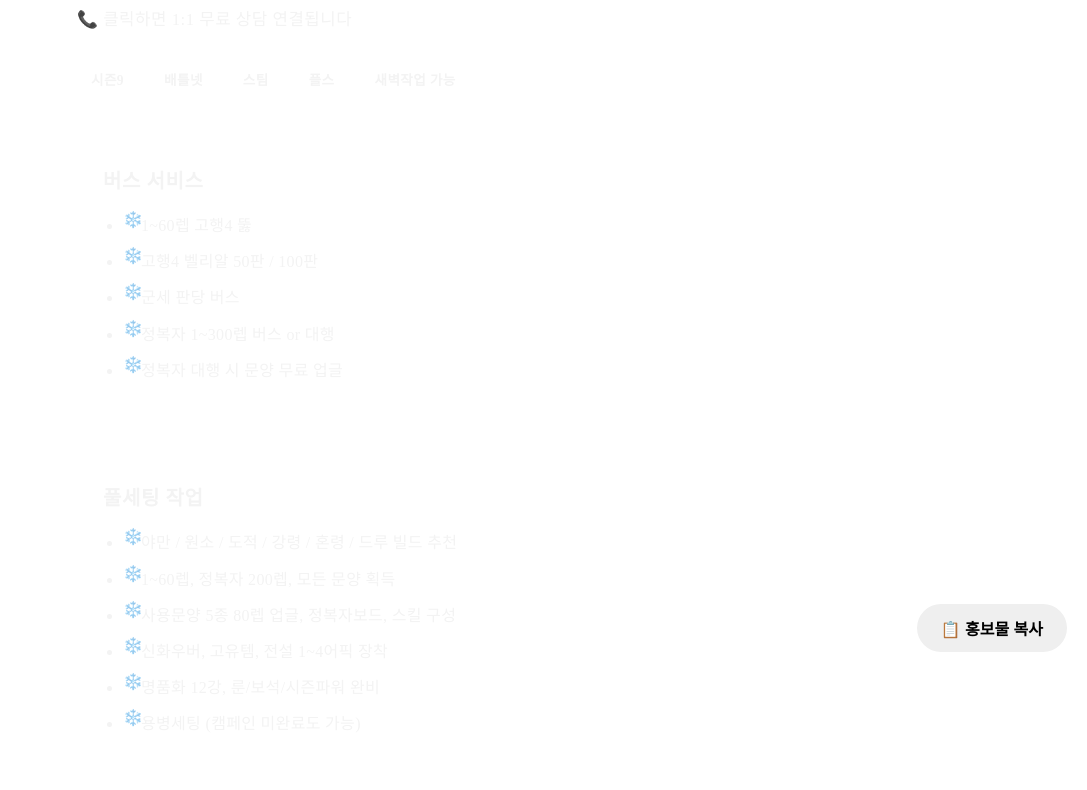
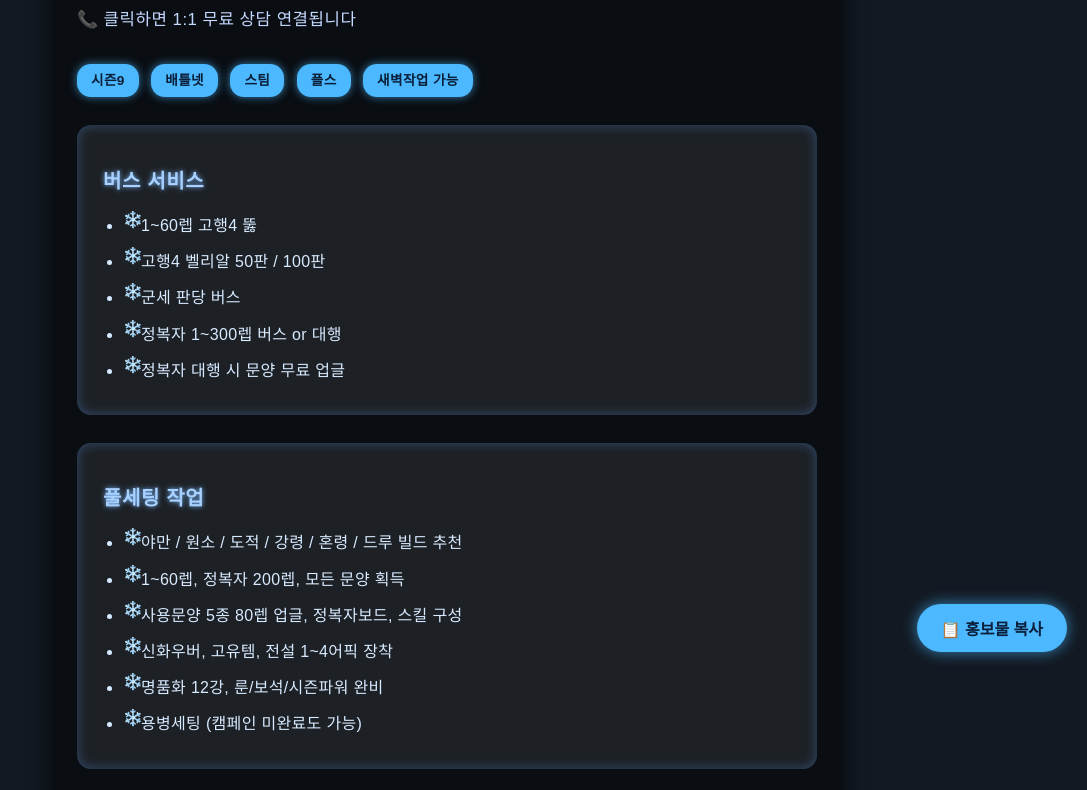
Before and after one commit to madebychangong/D4_, a plain HTML site: page index.html in a window 1280 px wide. Shown: the part 128-918 px from the top of the page, without its empty margins (193-1280 px from the left). Drawn offline with Linux system fonts and the light colour scheme.

Commit message:
Update index.html

```diff
--- a/index.html
+++ b/index.html
@@ -5,12 +5,13 @@
     <title>D4 대행 서비스</title>
     <meta name="viewport" content="width=device-width, initial-scale=1.0"/>
     <style>
-        /* 모든 폰트 임포트 제거 */
+        /* 외부 폰트 임포트는 제거된 상태로 유지합니다. */
 
         body {
             margin: 0;
-            /* background-color: #121922; */ /* 배경색 제거 */
-            color: #f3f3f3; /* 기본 텍스트 색상만 유지 */
+            font-family: 'Malgun Gothic', 'Apple SD Gothic Neo', sans-serif; /* 시스템 기본 한글 폰트로 대체 */
+            background-color: #121922; /* 배경색 다시 적용 */
+            color: #f3f3f3; /* 텍스트 색상 다시 적용 */
             line-height: 1.7;
             padding: 40px 16px;
             padding-bottom: 80px; /* 버튼 공간 확보 */
@@ -25,10 +26,10 @@
         .container {
             max-width: 740px;
             margin: 0 auto;
-            /* background-color: rgba(0, 0, 0, 0.45); */ /* 배경색 제거 */
+            background-color: rgba(0, 0, 0, 0.45); /* 배경색 다시 적용 */
             padding: 30px 25px;
             border-radius: 16px;
-            /* box-shadow: 0 0 25px rgba(0, 0, 0, 0.7); */ /* 그림자 제거 */
+            box-shadow: 0 0 25px rgba(0, 0, 0, 0.7); /* 그림자 다시 적용 */
             user-select: text;
         }
 
@@ -37,12 +38,12 @@
             font-weight: 700;
             margin-bottom: 12px;
             letter-spacing: 0.04em;
-            /* text-shadow: 0 0 6px #80c7ff; */ /* 그림자 제거 */
+            text-shadow: 0 0 6px #80c7ff; /* 그림자 다시 적용 */
         }
 
         .subtext {
             font-size: 1.05rem;
-            /* color: #c4d9ff; */ /* 색상 제거 */
+            color: #c4d9ff; /* 색상 다시 적용 */
             margin-bottom: 25px;
             letter-spacing: 0.03em;
         }
@@ -53,39 +54,39 @@
 
         .badge {
             display: inline-block;
-            /* background: #4bb8ff; */ /* 배경색 제거 */
+            background: #4bb8ff; /* 배경색 다시 적용 */
             padding: 5px 14px;
             margin: 5px 8px 0 0;
             border-radius: 14px;
             font-size: 0.85rem;
             font-weight: 600;
-            /* color: #0a1f39; */ /* 색상 제거 */
-            /* box-shadow: 0 0 8px #4bb8ffaa; */ /* 그림자 제거 */
+            color: #0a1f39; /* 색상 다시 적용 */
+            box-shadow: 0 0 8px #4bb8ffaa; /* 그림자 다시 적용 */
             user-select: none;
             letter-spacing: 0.03em;
         }
 
         .card {
-            /* background-color: rgba(255, 255, 255, 0.08); */ /* 배경색 제거 */
+            background-color: rgba(255, 255, 255, 0.08); /* 배경색 다시 적용 */
             padding: 22px 26px;
             border-radius: 14px;
             margin-top: 28px;
-            /* box-shadow: inset 0 0 12px #63a4ff55; */ /* 그림자 제거 */
+            box-shadow: inset 0 0 12px #63a4ff55; /* 그림자 다시 적용 */
             user-select: text;
         }
 
         .card h2 {
             font-size: 1.25rem;
-            /* color: #a8d1ff; */ /* 색상 제거 */
+            color: #a8d1ff; /* 색상 다시 적용 */
             margin-bottom: 14px;
-            /* text-shadow: 0 0 5px #7bb9ff; */ /* 그림자 제거 */
+            text-shadow: 0 0 5px #7bb9ff; /* 그림자 다시 적용 */
             letter-spacing: 0.03em;
         }
 
         .card ul {
             padding-left: 20px;
             margin: 0;
-            /* color: #d7eaff; */ /* 색상 제거 */
+            color: #d7eaff; /* 색상 다시 적용 */
             font-size: 1rem;
             letter-spacing: 0.02em;
         }
@@ -103,14 +104,14 @@
             top: 0;
             font-size: 1rem;
             line-height: 1;
-            /* color: #a5c9ff; */ /* 색상 제거 */
+            color: #a5c9ff; /* 색상 다시 적용 */
         }
 
         .footer {
             margin-top: 44px;
             font-size: 1rem;
             text-align: center;
-            /* color: #bcd9ffcc; */ /* 색상 제거 */
+            color: #bcd9ffcc; /* 색상 다시 적용 */
             user-select: text;
             letter-spacing: 0.03em;
             line-height: 1.5;
@@ -119,9 +120,9 @@
         .footer strong {
             display: block;
             margin-bottom: 8px;
-            /* color: #dbf0ff; */ /* 색상 제거 */
+            color: #dbf0ff; /* 색상 다시 적용 */
             font-weight: 700;
-            /* text-shadow: 0 0 8px #7db8ffaa; */ /* 그림자 제거 */
+            text-shadow: 0 0 8px #7db8ffaa; /* 그림자 다시 적용 */
         }
 
         /* 추가: 고정된 홍보물 복사 버튼 */
@@ -132,19 +133,19 @@
             z-index: 1000;
         }
         .copy-btn {
-            /* background: #4bb8ff; */ /* 배경색 제거 */
-            /* color: #0a1f39; */ /* 색상 제거 */
+            background: #4bb8ff; /* 배경색 다시 적용 */
+            color: #0a1f39; /* 색상 다시 적용 */
             border: none;
             padding: 12px 24px;
             border-radius: 50px;
             font-size: 1rem;
             font-weight: 700;
             cursor: pointer;
-            /* box-shadow: 0 0 15px #4bb8ffaa; */ /* 그림자 제거 */
+            box-shadow: 0 0 15px #4bb8ffaa; /* 그림자 다시 적용 */
             transition: all 0.3s;
         }
         .copy-btn:hover {
-            /* background: #80c7ff; */ /* 배경색 제거 */
+            background: #80c7ff; /* 배경색 다시 적용 */
             transform: scale(1.05);
         }
     </style>
```
